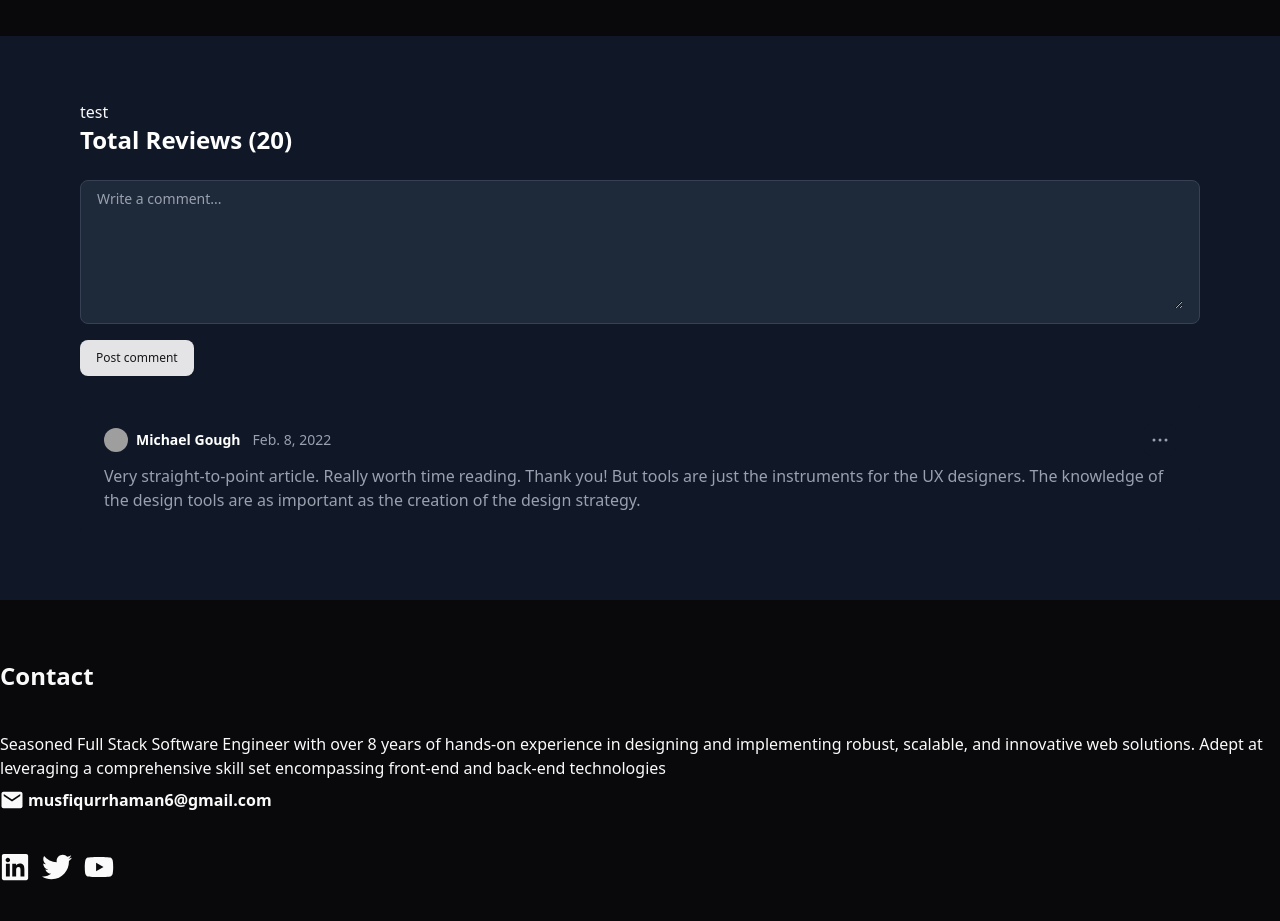
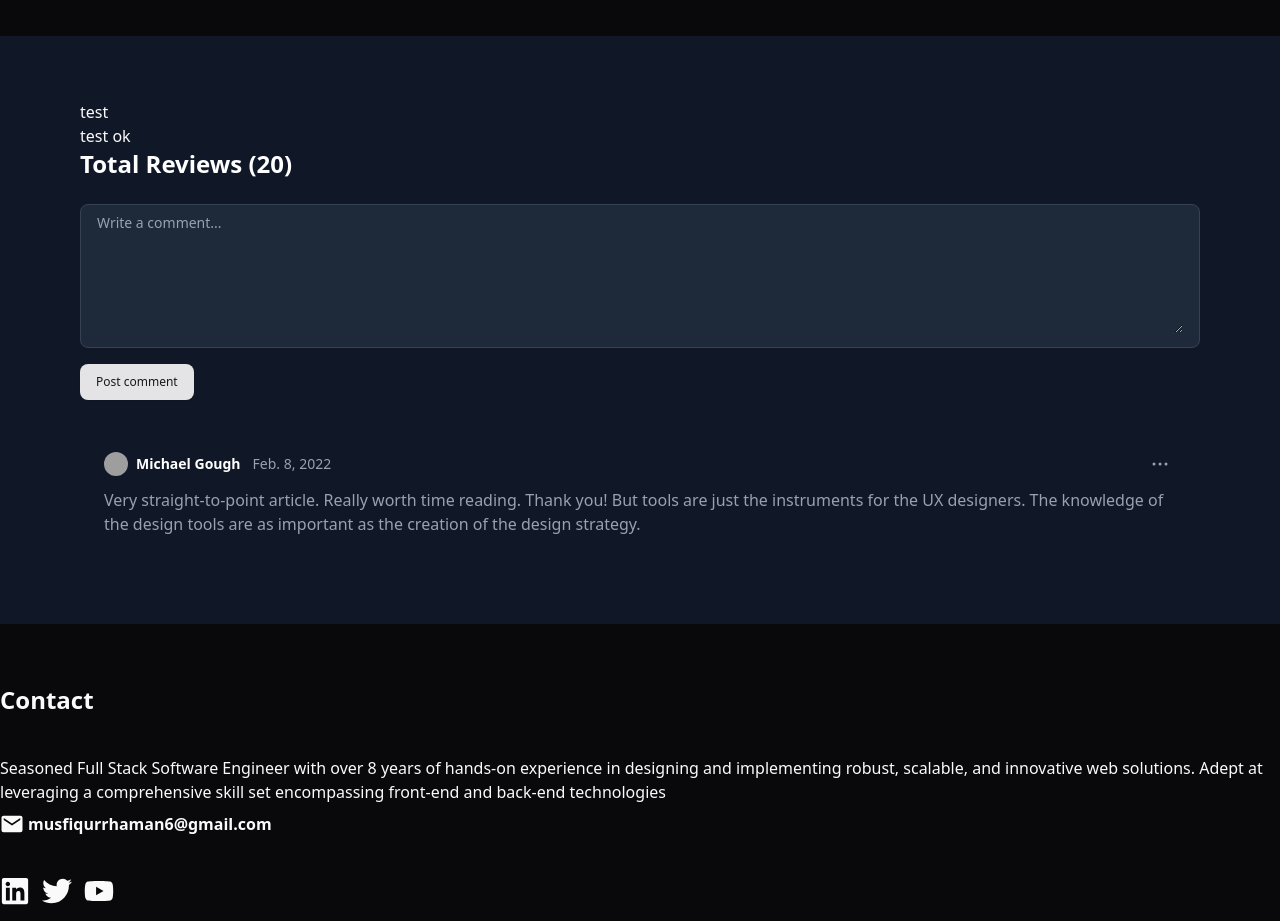
Before and after one commit to Musfiqur-Rahman0/Functional-Portfolio, a React (Vite) app: page /about in a window 1280 px wide. Shown: the part 960-1881 px from the top of the page. Built offline with nearby package versions, Linux system fonts and the light colour scheme; no server answers; the database is empty; grey boxes are pictures that could not be loaded.

Commit message:
updated now

```diff
--- a/src/myComponents/Comments.jsx
+++ b/src/myComponents/Comments.jsx
@@ -21,7 +21,8 @@ const Comments = () => {
     return (
             <section className="bg-white w-full dark:bg-gray-900 py-8 lg:py-16 antialiased">
   <div className=" w-[90%]  mx-auto px-4">
-    <h2>test</h2>
+    <h2>test </h2>
+    <p>test ok</p>
       <div className="flex justify-between items-center mb-6">
         <h2 className="text-lg lg:text-2xl font-bold text-gray-900 dark:text-white">Total Reviews (20)</h2>
     </div>
```
